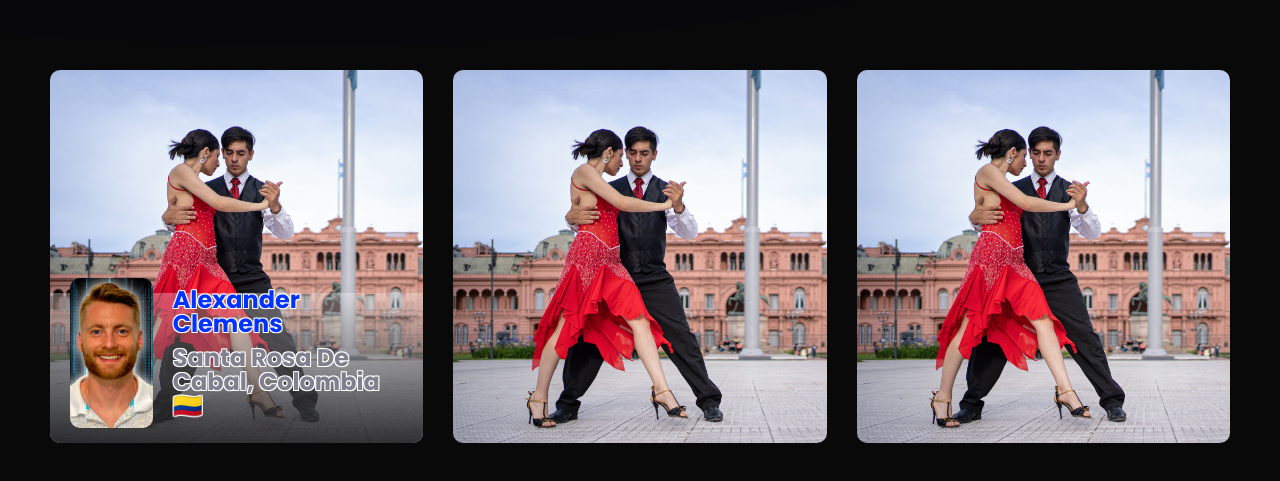
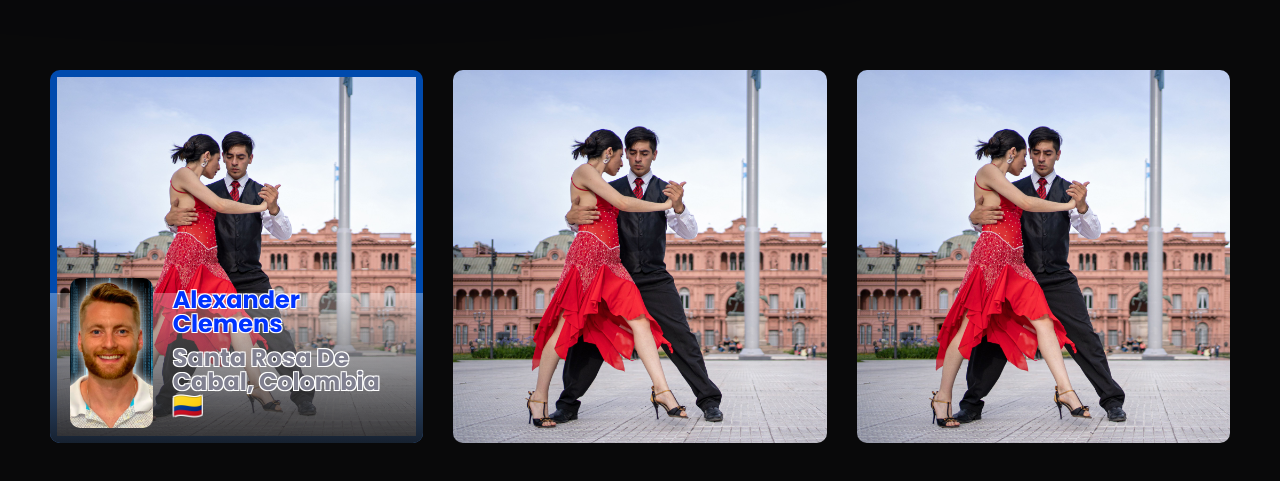
Before and after one commit to BeforeIDieCode/BeforeIDieAchievements, a React (Create React App) app: page / in a window 1280 px wide. In both pictures the pointer is over the picture 236 px from the left and 1326 px from the top of the page. Shown: the part 1070-1551 px from the top of the page. Built offline with nearby package versions, Linux system fonts and the light colour scheme.

Commit message:
Adding border around image

```diff
--- a/src/Components/MasonryLayout/MasonryBox/MasonryBox.module.css
+++ b/src/Components/MasonryLayout/MasonryBox/MasonryBox.module.css
@@ -5,7 +5,9 @@
     border-radius: 10px;
     overflow: hidden;
 }
-
+.my-masonry img:hover {
+    border: 7px solid #004AAD;
+  }
   .enlargedPhoto {
     position: fixed;
     top: 0;
```
